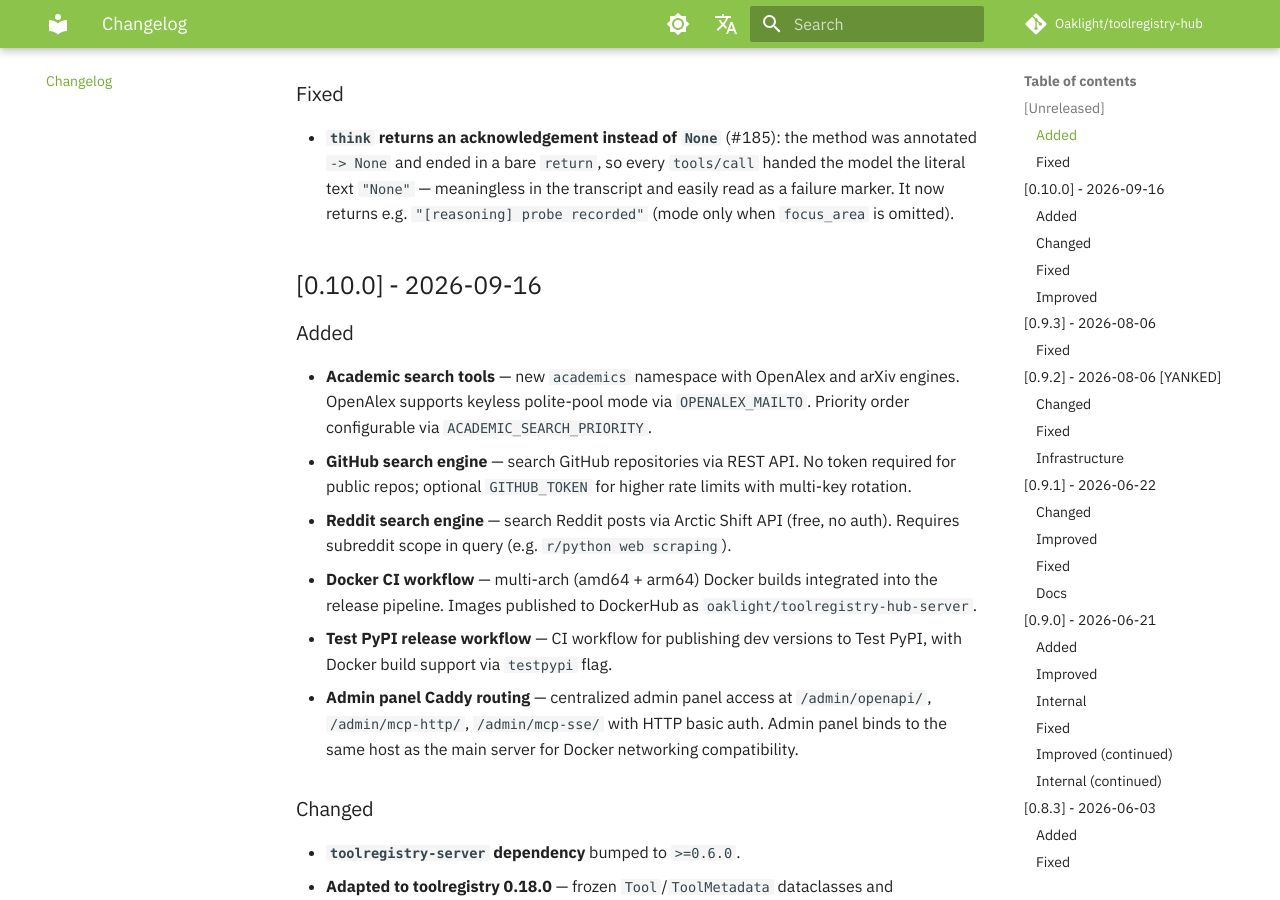
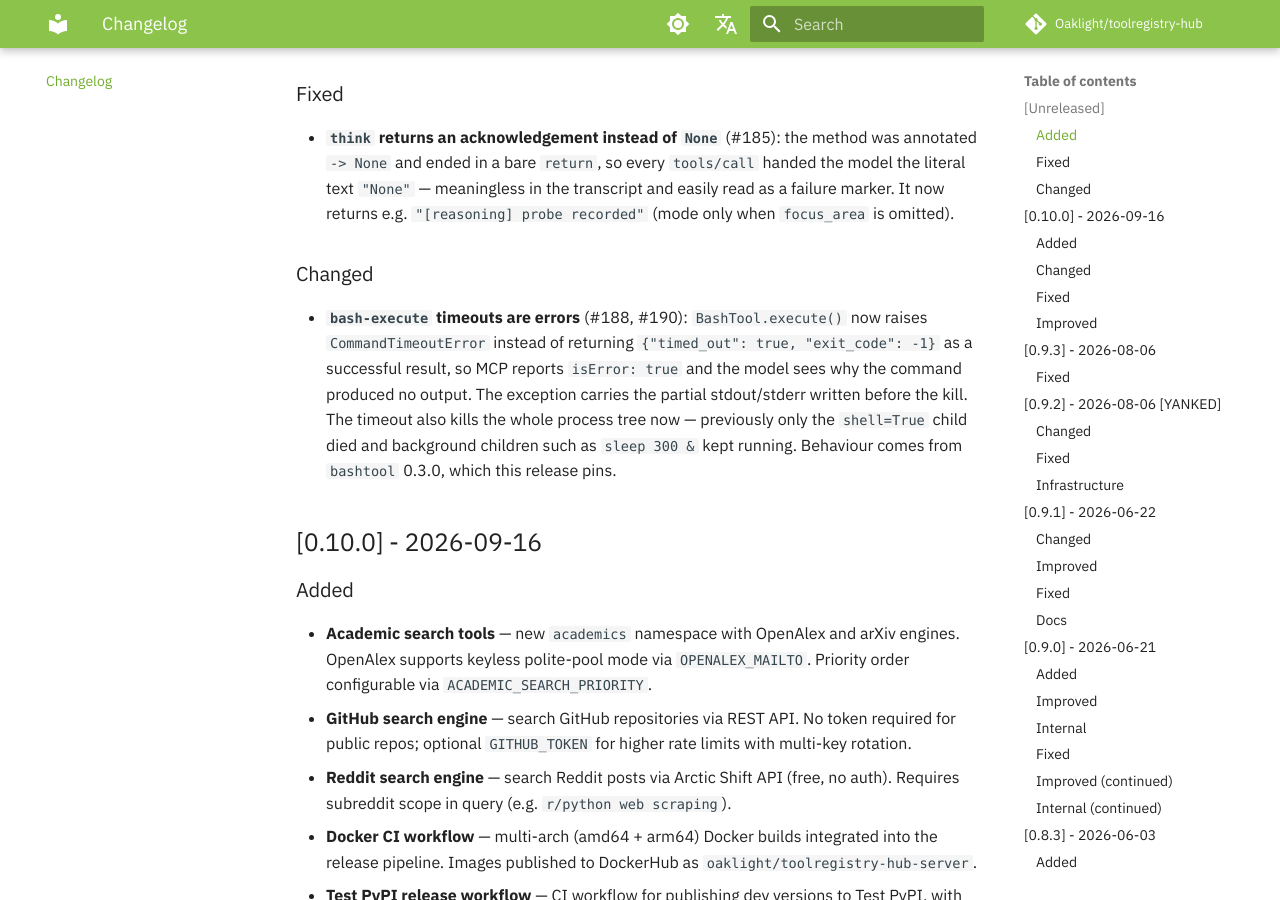
Before and after one commit to Oaklight/toolregistry-hub, an MkDocs documentation site: the page built from docs/changelog.md, in a window 1280 px wide and 900 px high, scrolled down 726 px. Built offline with MkDocs 1.6.1 and Material for MkDocs 9.7.7, drawn with Linux system fonts in a browser that asks for light colours; some web fonts are replaced; comment, search, counter and statistics services are not loaded.

Commit message:
docs: bash-execute timeouts are errors and kill the process tree (#188, #190)

```diff
--- a/docs/changelog.md
+++ b/docs/changelog.md
@@ -22,6 +22,10 @@ The format is based on [Keep a Changelog](https://keepachangelog.com/en/1.1.0/),
 ### Fixed
 
 - **`think` returns an acknowledgement instead of `None`** (#185): the method was annotated `-> None` and ended in a bare `return`, so every `tools/call` handed the model the literal text `"None"` — meaningless in the transcript and easily read as a failure marker. It now returns e.g. `"[reasoning] probe recorded"` (mode only when `focus_area` is omitted).
+
+### Changed
+
+- **`bash-execute` timeouts are errors** (#188, #190): `BashTool.execute()` now raises `CommandTimeoutError` instead of returning `{"timed_out": true, "exit_code": -1}` as a successful result, so MCP reports `isError: true` and the model sees why the command produced no output. The exception carries the partial stdout/stderr written before the kill. The timeout also kills the whole process tree now — previously only the `shell=True` child died and background children such as `sleep 300 &` kept running. Behaviour comes from `bashtool` 0.3.0, which this release pins.
 
 ## [0.10.0] - 2026-09-16
 
```
